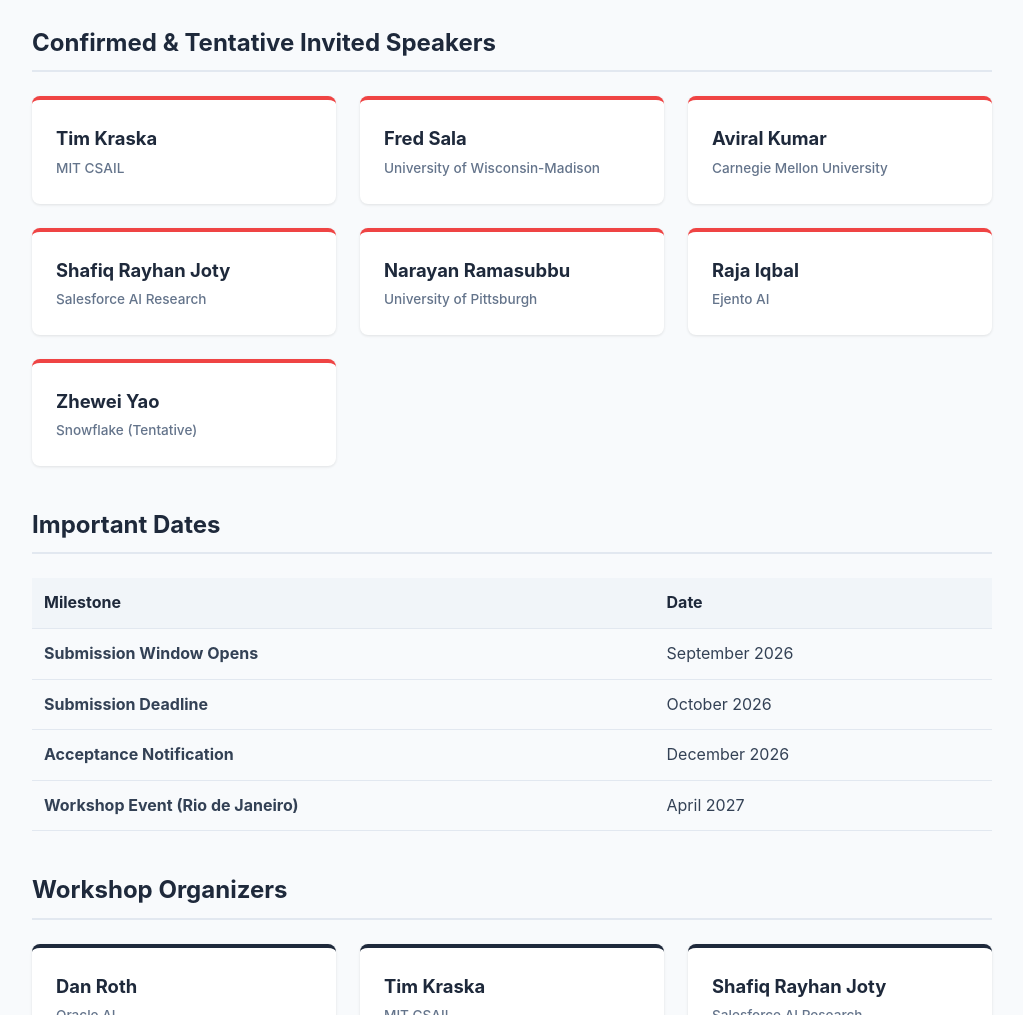
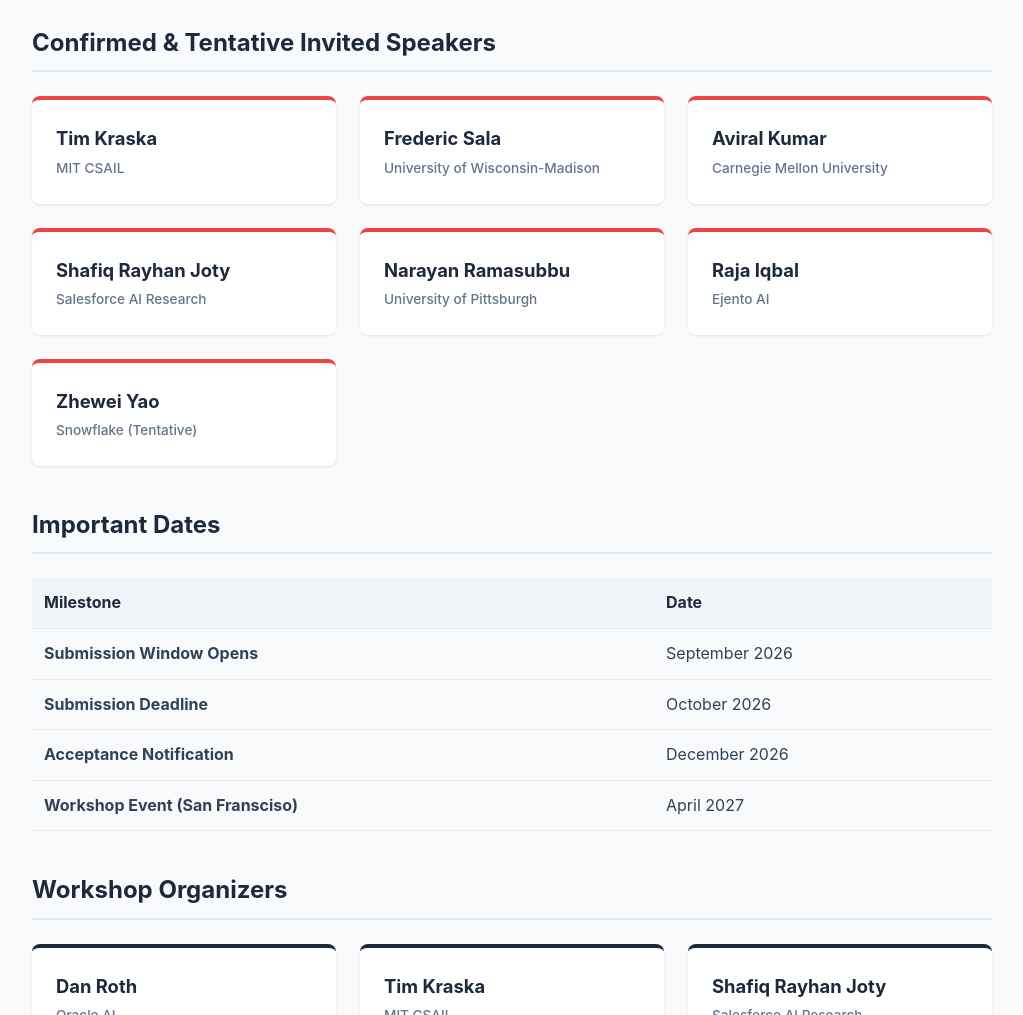
Before and after one commit to longhorizon-eval2027/longhorizon-eval2027.github.io, a plain HTML site: page index.html in a window 1280 px wide. Shown: the part 1140-2155 px from the top of the page, without its empty margins (128-1151 px from the left). Drawn offline with Linux system fonts and the light colour scheme.

Commit message:
Update names and event location in index.html

```diff
--- a/index.html
+++ b/index.html
@@ -132,7 +132,7 @@
                     <small>MIT CSAIL</small>
                 </div>
                 <div class="card" style="border-top-color: #ef4444;">
-                    <h3>Fred Sala</h3>
+                    <h3>Frederic Sala</h3>
                     <small>University of Wisconsin-Madison</small>
                 </div>
                 <div class="card" style="border-top-color: #ef4444;">
@@ -181,7 +181,7 @@
                         <td>December 2026</td>
                     </tr>
                     <tr>
-                        <td><strong>Workshop Event (Rio de Janeiro)</strong></td>
+                        <td><strong>Workshop Event (San Fransciso)</strong></td>
                         <td>April 2027</td>
                     </tr>
                 </tbody>
```
